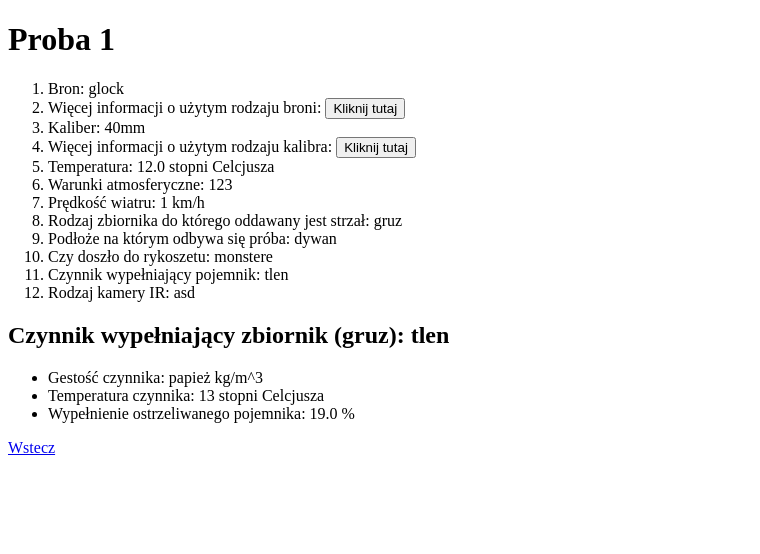
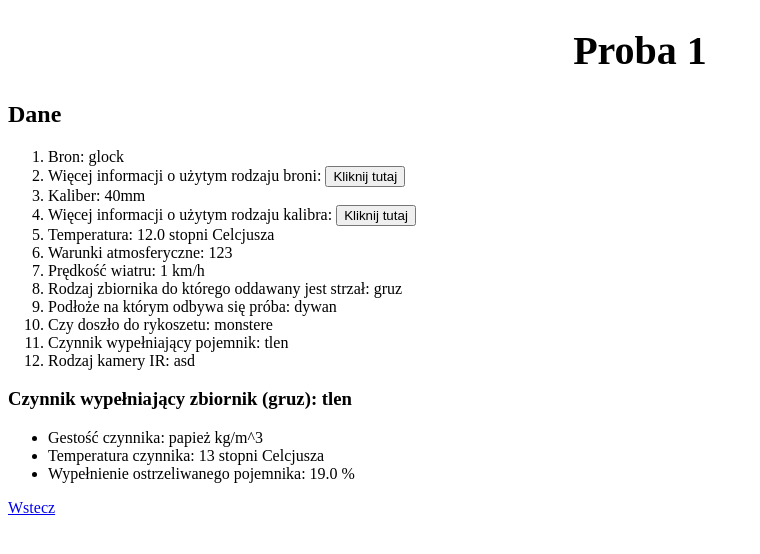
Before and after one commit to axl123stranger/mgr2, a Django app: page /proba_strzelnicza/1 in a window 1280 px wide. Shown: the top 554 px of the page, without its empty margins (0-760 px from the left). Run offline with Django 3.2, Linux system fonts and the light colour scheme; data comes from the database, SQL or seed files in the repository; both versions use the stored data as it was after the commit.

Commit message:
Najaktualniejsze

```diff
--- a/mgr/proba_strzelnicza/templates/proba_strzelnicza/index.html
+++ b/mgr/proba_strzelnicza/templates/proba_strzelnicza/index.html
@@ -1,9 +1,9 @@
 {% extends "proba_strzelnicza/layout.html" %}
 
 {% block body %}
-    <h1>Proba</h1>
+    <h1 style="text-align: center; font-size:45px;">Próby strzelnicze</h1>
 
-    <ul>
+    <ul style="font-size: 24px;">
         {% for proba in proba_strzelnicza %}
             <li>
                <a href="{% url 'proba_strzelnicza' proba.id_proby %}">
--- a/mgr/proba_strzelnicza/templates/proba_strzelnicza/proba_strzelnicza.html
+++ b/mgr/proba_strzelnicza/templates/proba_strzelnicza/proba_strzelnicza.html
@@ -2,8 +2,8 @@
 
 {% block body %}
 
-    <h1>Proba {{ proba_strzelnicza.id_proby }}</h1>
-
+    <h1 style="text-align: center; font-size: 40px;">Proba {{ proba_strzelnicza.id_proby }}</h1>
+    <h2>Dane</h2>
     <ol>
 
         <li>Bron: {{ proba_strzelnicza.id_bron }}</li>
@@ -27,7 +27,7 @@
         <li>Czynnik wypełniający pojemnik: {{ proba_strzelnicza.czynnik }}</li>
         <li>Rodzaj kamery IR: {{ proba_strzelnicza.kamera_ir }}</li>
     </ol>
-    <h2>Czynnik wypełniający zbiornik ({{ proba_strzelnicza.material}}): {{ proba_strzelnicza.czynnik }}</h2>
+    <h3>Czynnik wypełniający zbiornik ({{ proba_strzelnicza.material}}): {{ proba_strzelnicza.czynnik }}</h3>
     <ul>
         <li>Gestość czynnika: {{ proba_strzelnicza.czynnik.parametr }} kg/m^3</li>
         <li>Temperatura czynnika: {{proba_strzelnicza.czynnik.temperatura }} stopni Celcjusza</li>
```
Also changed, not shown: mgr/db.sqlite3.
